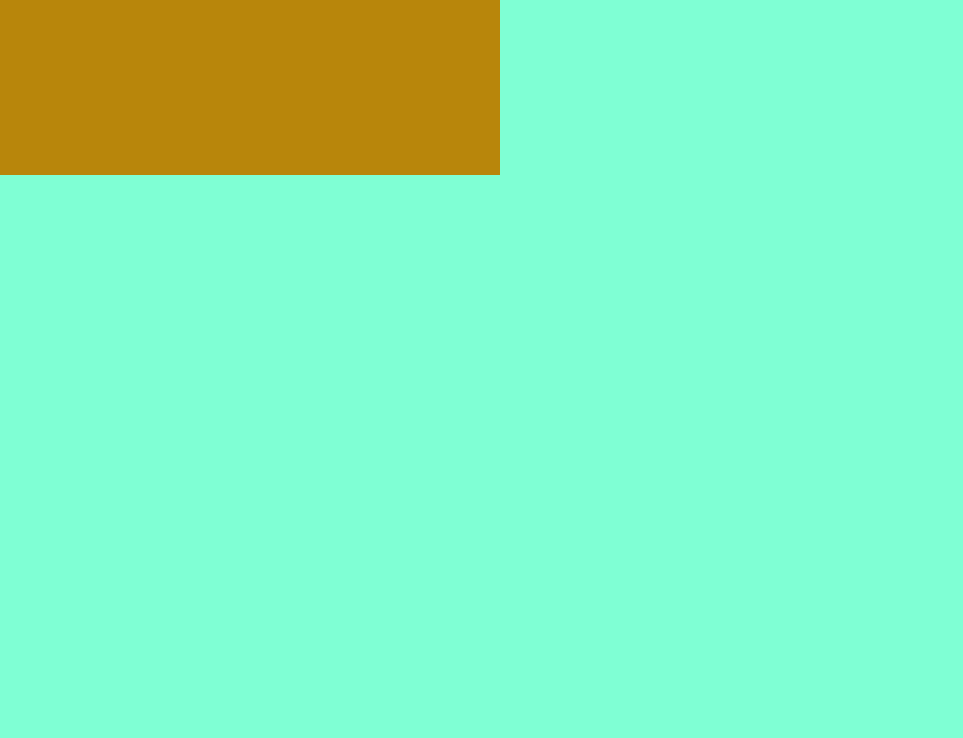
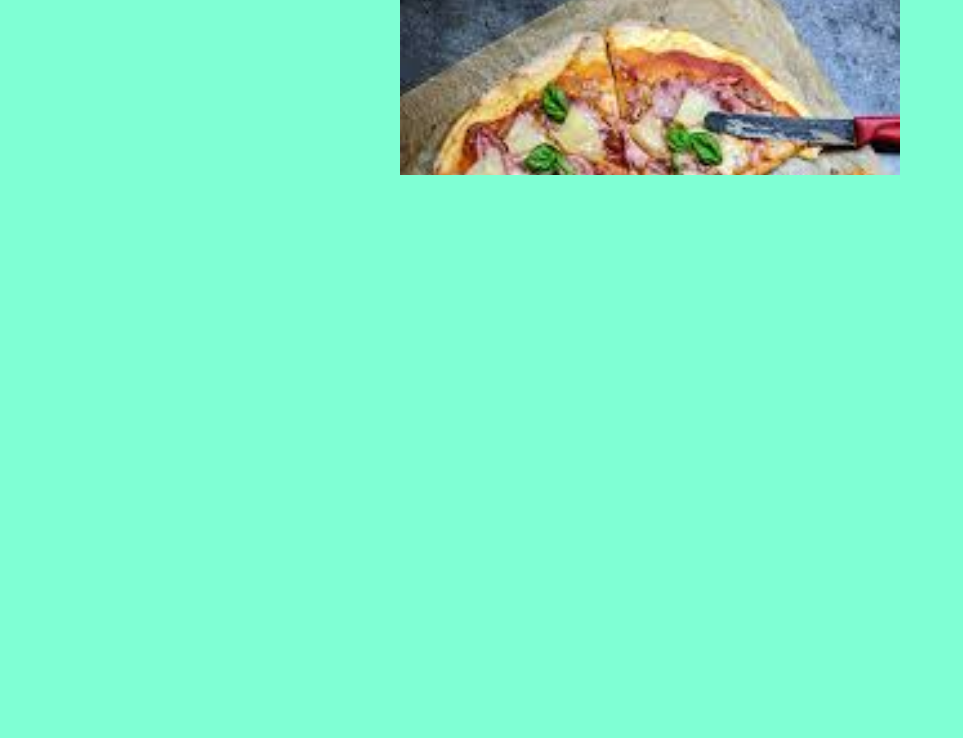
Before and after one commit to webdeveloper2004/ali.7876, a plain HTML site: page index.html in a window 1280 px wide. Shown: the part 62-800 px from the top of the page, without its empty margins (0-963 px from the left). Drawn offline with Linux system fonts and the light colour scheme.

Commit message:
salom img qoshtmi

```diff
--- a/style.css
+++ b/style.css
@@ -12,6 +12,8 @@ body{
 .div{
     width: 500px;
     height: 200px;
-    background-color: darkgoldenrod;
-
+ margin-left: 400px;
+ background-image: url(./pizz.jpg);
+ background-repeat: no-repeat;
+ background-size: cover;
 }
```
Also changed, not shown: pizz.jpg (added).
